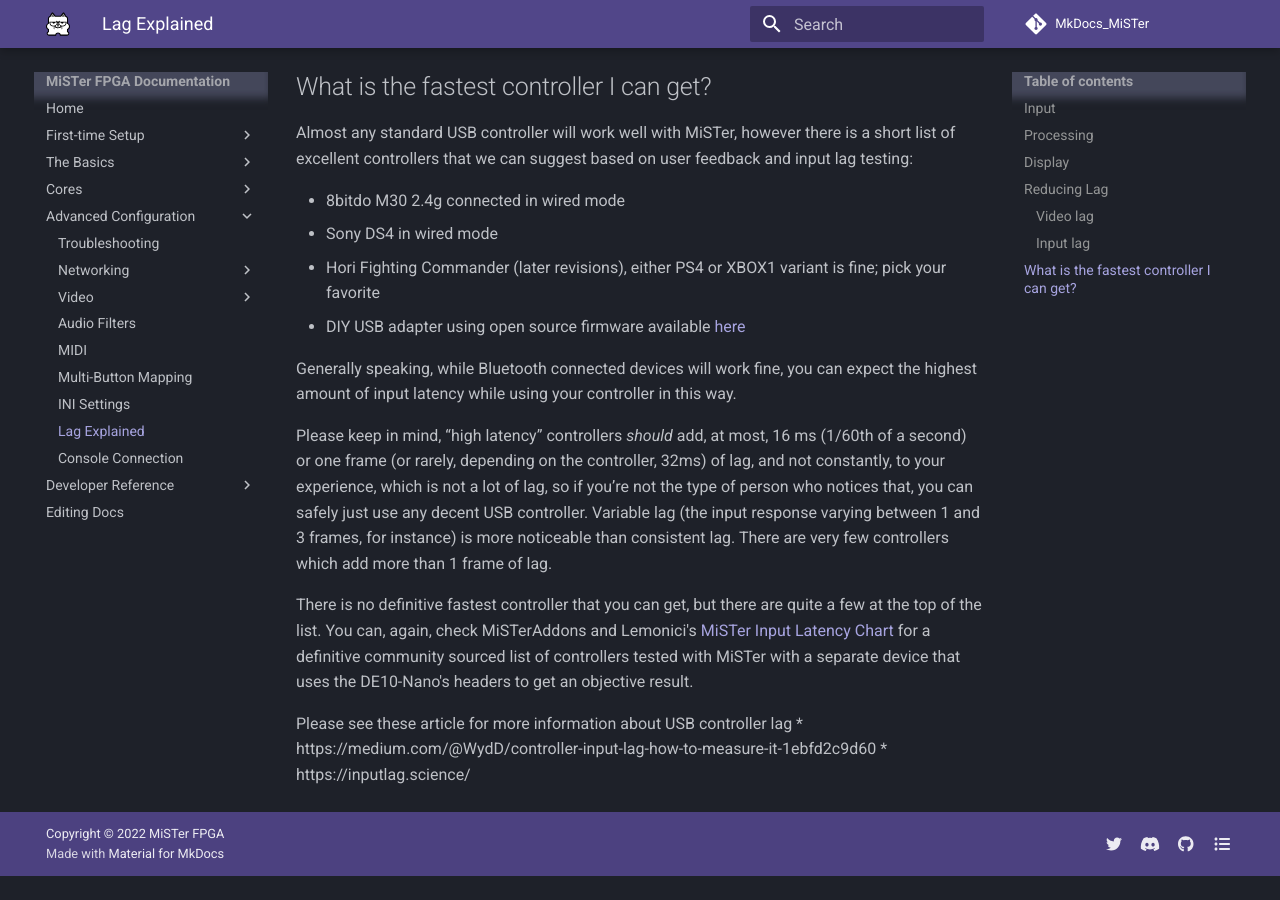
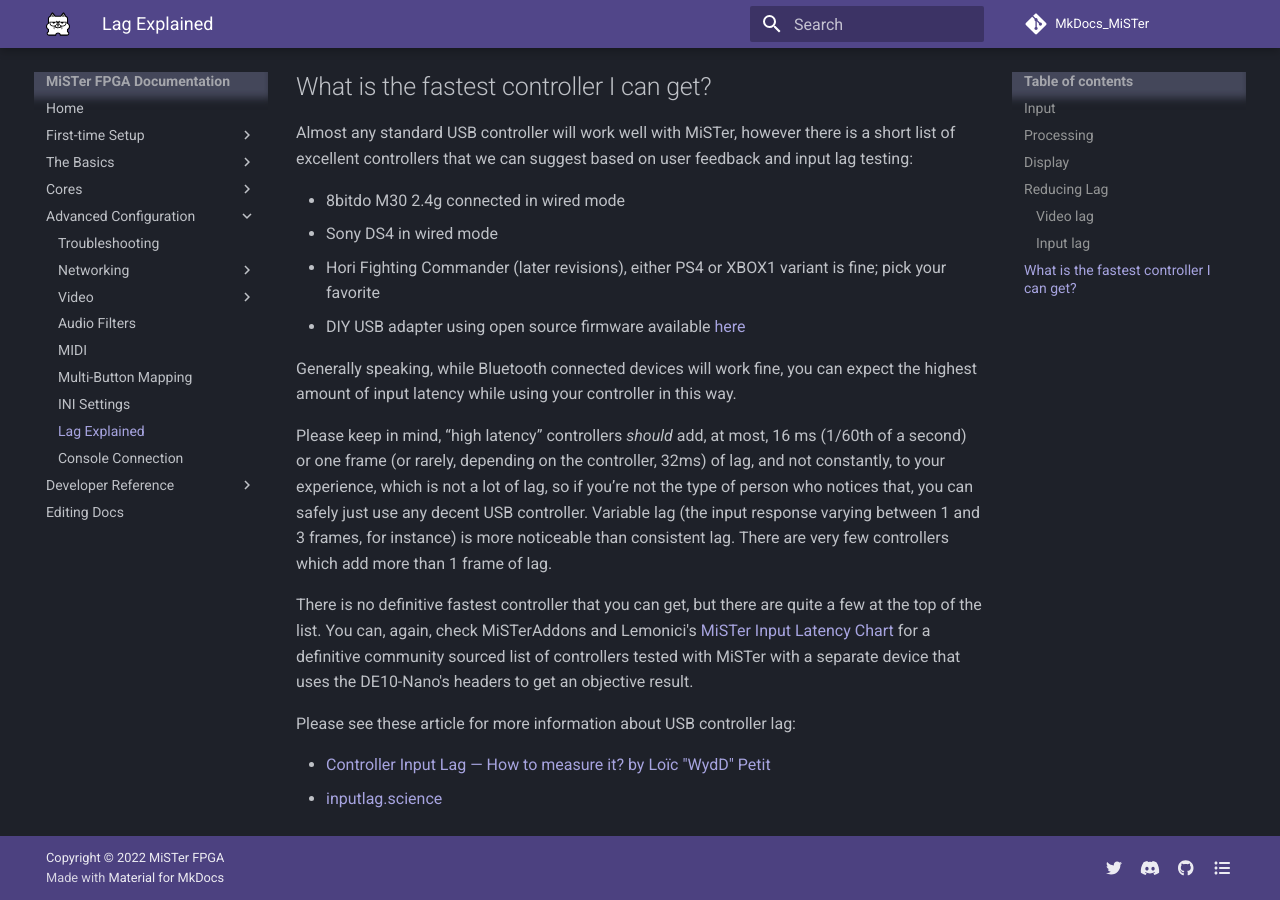
Before and after one commit to MiSTer-devel/MkDocs_MiSTer, an MkDocs documentation site: the page built from docs/advanced/lag.md, in a window 1280 px wide and 900 px high, scrolled down 3269 px. Built offline with MkDocs 1.6.1 and Material for MkDocs 9.7.7, drawn with Linux system fonts in a browser that asks for light colours; comment, search, counter and statistics services are not loaded; before the commit the page ends 4145 px from its top, so only the background shows below that; some of the changed lines change nothing that is shown.

Commit message:
fix links at the bottom of lag.md

```diff
--- a/docs/advanced/lag.md
+++ b/docs/advanced/lag.md
@@ -82,6 +82,7 @@
 
 There is no definitive fastest controller that you can get, but there are quite a few at the top of the list. You can, again, check MiSTerAddons and Lemonici's [MiSTer Input Latency Chart](https://rpubs.com/misteraddons/inputlatency){target=_blank} for a definitive community sourced list of controllers tested with MiSTer with a separate device that uses the DE10-Nano's headers to get an objective result.
 
-Please see these article for more information about USB controller lag
-* https://medium.com/@WydD/controller-input-lag-how-to-measure-it-1ebfd2c9d60
-* https://inputlag.science/
+Please see these article for more information about USB controller lag:
+
+* [Controller Input Lag — How to measure it? by Loïc "WydD" Petit](https://medium.com/@WydD/controller-input-lag-how-to-measure-it-1ebfd2c9d60){target=_blank}
+* [inputlag.science](https://inputlag.science/){target=_blank}
```
